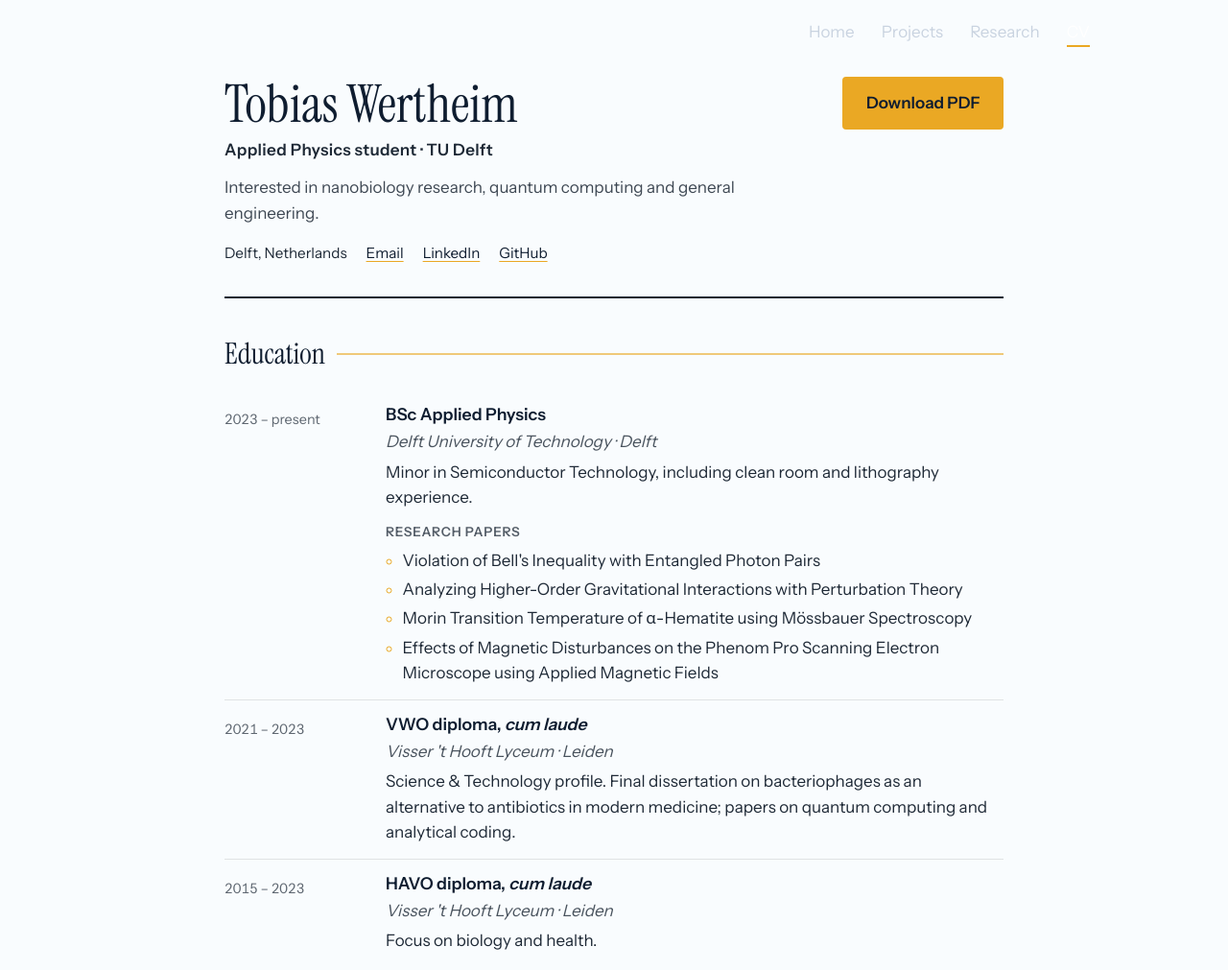
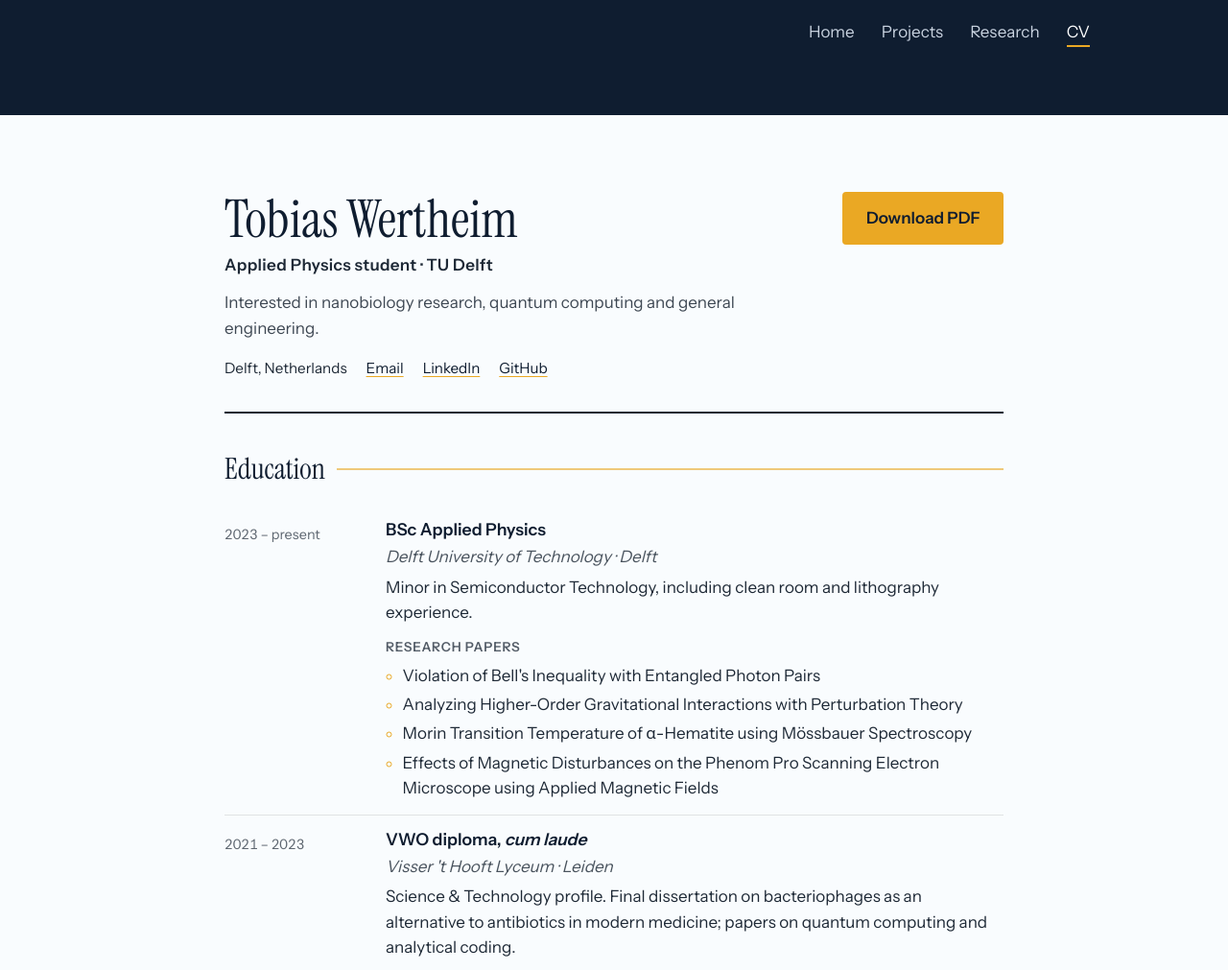
Before and after one commit to tobiaswm/tobiaswm.github.io, a plain HTML site: page cv.html in a window 1280 px wide. Shown: the top 1011 px of the page at 96% size. Drawn offline with Linux system fonts and the light colour scheme.

Commit message:
Add top navy band to cv.html
Added a top navy band section to the CV layout.

```diff
--- a/cv.html
+++ b/cv.html
@@ -26,6 +26,10 @@
       </ul>
     </nav>
   </header>
+
+    <!-- Top navy band -->
+  <div class="page-title">
+  </div>
 
   <main class="section">
     <div class="container cv">
```
